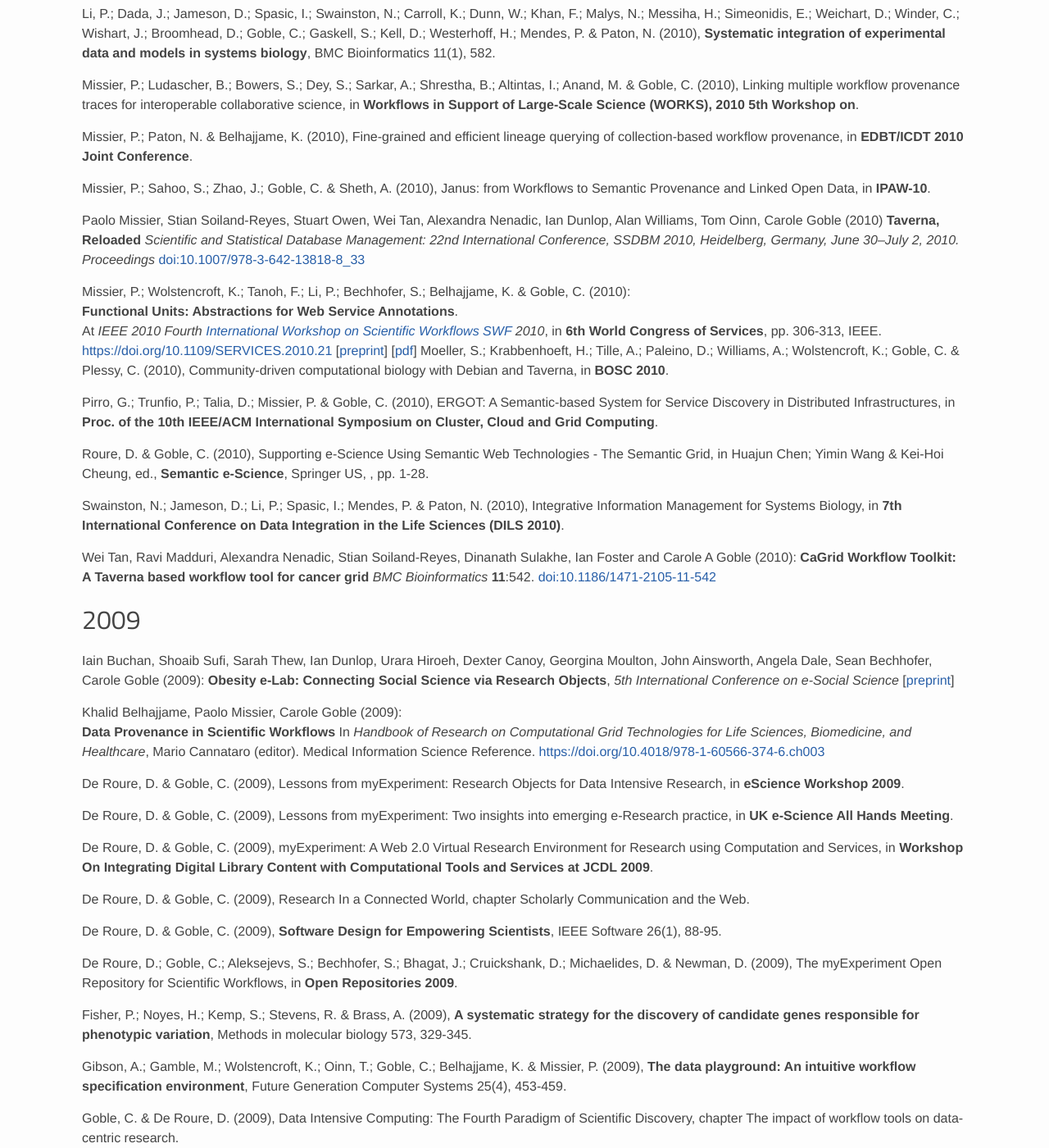
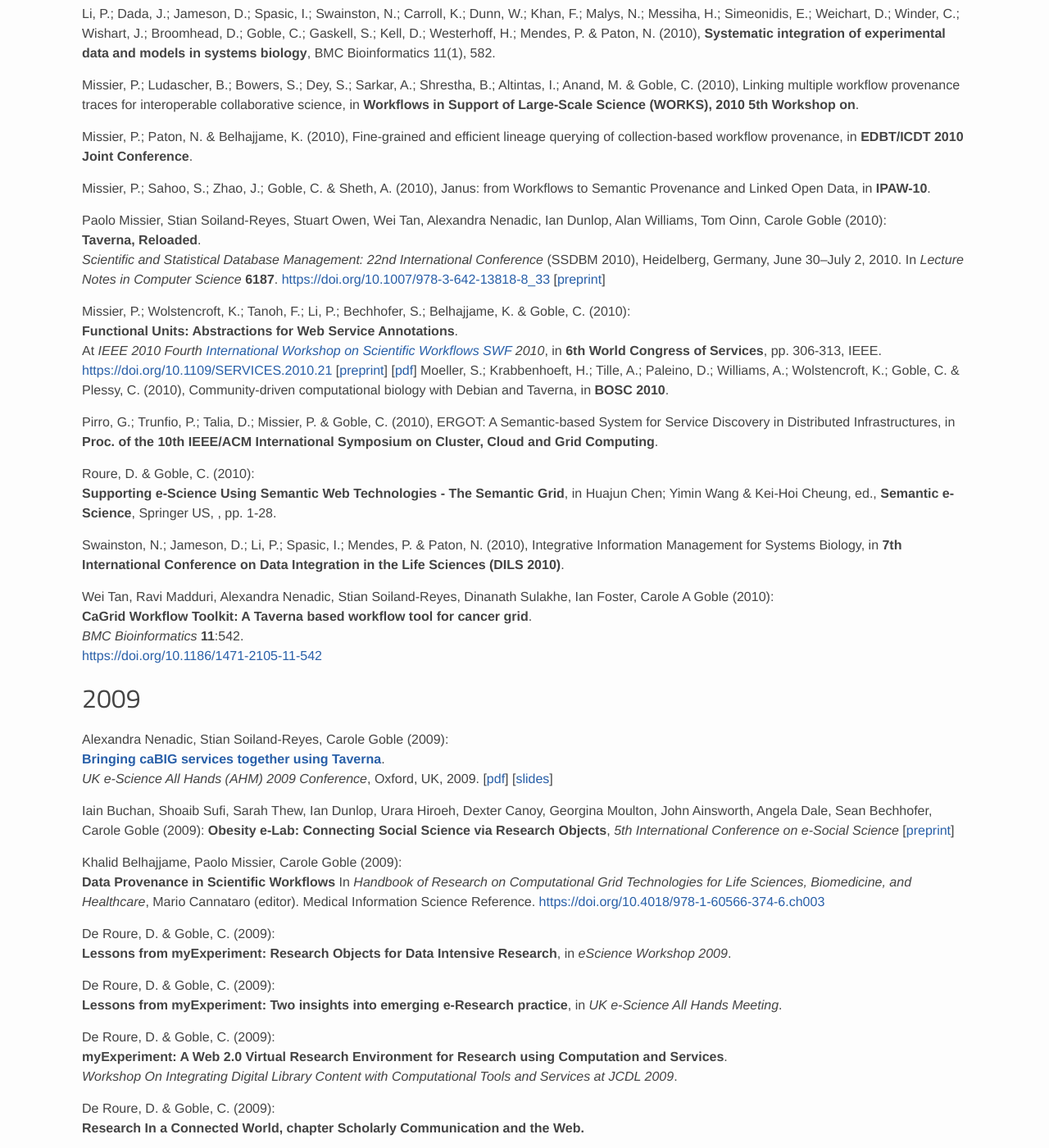
Before and after one commit to eScienceLab/eScienceLab.github.io, a Jekyll site: the page built from publications/archive.md, in a window 1280 px wide and 1400 px high, scrolled down 3633 px. Shown: the whole window at 82% size. Built offline with Jekyll 4.4.1, drawn with Linux system fonts in a browser that asks for light colours; comment, search, counter and statistics services are not loaded; some of the changed text lies outside the part shown.

Commit message:
caGrid preprints

```diff
--- a/publications/archive.md
+++ b/publications/archive.md
@@ -178,13 +178,12 @@
 
 Missier, P.; Sahoo, S.; Zhao, J.; Goble, C. & Sheth, A. (2010), Janus: from Workflows to Semantic Provenance and Linked Open Data, in **IPAW-10**.
 
-
-Paolo Missier, Stian Soiland-Reyes, Stuart Owen, Wei Tan, Alexandra Nenadic, Ian Dunlop, Alan Williams, Tom Oinn, Carole Goble (2010)
-**Taverna, Reloaded**
-_Scientific and Statistical Database Management: 22nd International Conference, SSDBM 2010, Heidelberg, Germany, June 30--July 2, 2010. Proceedings_
-[doi:10.1007/978-3-642-13818-8_33](http://dx.doi.org/10.1007/978-3-642-13818-8_33)
-
-
+Paolo Missier, Stian Soiland-Reyes, Stuart Owen, Wei Tan, Alexandra Nenadic, Ian Dunlop, Alan Williams, Tom Oinn, Carole Goble (2010):
+**Taverna, Reloaded**.
+_Scientific and Statistical Database Management: 22nd International Conference_ (SSDBM 2010), Heidelberg, Germany, June 30--July 2, 2010.
+In _Lecture Notes in Computer Science_ **6187**.
+<https://doi.org/10.1007/978-3-642-13818-8_33>
+[[preprint](https://www.research.manchester.ac.uk/portal/files/61957309/paper_125.pdf)]
 
 Missier, P.; Wolstencroft, K.; Tanoh, F.; Li, P.; Bechhofer, S.; Belhajjame, K. & Goble, C. (2010):
 **Functional Units: Abstractions for Web Service Annotations**.
@@ -194,24 +193,26 @@
 [[pdf](https://www.research.manchester.ac.uk/portal/files/195082966/FU_SWF.pdf)]
 Moeller, S.; Krabbenhoeft, H.; Tille, A.; Paleino, D.; Williams, A.; Wolstencroft, K.; Goble, C. & Plessy, C. (2010), Community-driven computational biology with Debian and Taverna, in **BOSC 2010**.
 
-
 Pirro, G.; Trunfio, P.; Talia, D.; Missier, P. & Goble, C. (2010), ERGOT: A Semantic-based System for Service Discovery in Distributed Infrastructures, in **Proc. of the 10th IEEE/ACM International Symposium on Cluster, Cloud and Grid Computing**.
 
-
-Roure, D. & Goble, C. (2010), Supporting e-Science Using Semantic Web Technologies - The Semantic Grid, in Huajun Chen; Yimin Wang & Kei-Hoi Cheung, ed., **Semantic e-Science**, Springer US, , pp. 1-28.
-
+Roure, D. & Goble, C. (2010):
+**Supporting e-Science Using Semantic Web Technologies - The Semantic Grid**, in Huajun Chen; Yimin Wang & Kei-Hoi Cheung, ed., **Semantic e-Science**, Springer US, , pp. 1-28.
 
 Swainston, N.; Jameson, D.; Li, P.; Spasic, I.; Mendes, P. & Paton, N. (2010), Integrative Information Management for Systems Biology, in **7th International Conference on Data Integration in the Life Sciences (DILS 2010)**.
 
-
-Wei Tan, Ravi Madduri, Alexandra Nenadic, Stian Soiland-Reyes, Dinanath Sulakhe, Ian Foster and Carole A Goble (2010):
-**CaGrid Workflow Toolkit: A Taverna based workflow tool for cancer grid**
+Wei Tan, Ravi Madduri, Alexandra Nenadic, Stian Soiland-Reyes, Dinanath Sulakhe, Ian Foster, Carole A Goble (2010):
+**CaGrid Workflow Toolkit: A Taverna based workflow tool for cancer grid**.
 _BMC Bioinformatics_ **11**:542.
-[doi:10.1186/1471-2105-11-542](http://dx.doi.org/10.1186/1471-2105-11-542)
+<https://doi.org/10.1186/1471-2105-11-542>
 
 
 ## 2009
 
+Alexandra Nenadic, Stian Soiland‐Reyes, Carole Goble (2009):
+[**Bringing caBIG services together using Taverna**](https://www.research.manchester.ac.uk/portal/en/publications/bringing-cabig-services-together-using-taverna(db95e519-11ab-4d92-bf35-eeb447afe166).html).
+_UK e‐Science All Hands (AHM) 2009 Conference_, Oxford, UK, 2009.
+[[pdf](https://www.research.manchester.ac.uk/portal/files/28600665/POST-PEER-REVIEW-PUBLISHERS.PDF)]
+[[slides](https://www.slideshare.net/soilandreyes/bringing-cabig-services-together-using-taverna)]
 
 Iain Buchan, Shoaib Sufi, Sarah Thew, Ian Dunlop, Urara Hiroeh, Dexter Canoy, Georgina Moulton, John Ainsworth, Angela Dale, Sean Bechhofer, Carole Goble (2009): **Obesity e-Lab: Connecting Social Science via Research Objects**, _5th International Conference on e-Social Science_ [[preprint](https://www.research.manchester.ac.uk/portal/en/publications/obesity-elab(4030a506-ba67-495c-981d-5f8f877404b8).html)]
 
@@ -280,20 +283,23 @@
 Sroka, J.; Hidders, J.; Missier, P. & Goble, C. (2009), **A formal semantics for the Taverna 2 workflow model**, Journal of Computer and System Sciences 76(6), 490-508.
 
 Wei Tan, Kyle Chard, Dinanath Sulakhe, Ravi Madduri, Ian Foster, Stian Soiland‐Reyes, Carole Goble (2009):
-**Scientific workflows as services in caGrid: a Taverna and gRAVI approach**
+**Scientific workflows as services in caGrid: a Taverna and gRAVI approach**.
 _IEEE International Conference on Web Services (ICWS 2009)_
-[doi:10.1109/ICWS.2009.19](http://dx.doi.org/10.1109/ICWS.2009.19)
-[[escholar]](https://www.escholar.manchester.ac.uk/uk-ac-man-scw:192018)
+<https://doi.org/10.1109/ICWS.2009.19>
+[[preprint](https://www.research.manchester.ac.uk/portal/files/58596272/icws2009_tan_cagrid_taverna_gravi_submitted_preprint.pdf)]
 
+Wei Tan, Paolo Missier, Ian Foster, Ravi Madduri, David De Roure, Carole Goble (2009):
+[**A comparison of using Taverna and BPEL in building scientific workflows: the case of caGrid**](https://www.research.manchester.ac.uk/portal/en/publications/a-comparison-of-using-taverna-and-bpel-in-building-scientific-workflows-the-case-of-cagrid(723326bc-961a-4793-9a4c-8b35c0ec9256).html).
+_Concurrency and Computation: Practice and Experience_ **22*(9) 1098-1117
+<https://doi.org/10.1002/cpe.1547>
+[[PMC2901112]](https://identifiers.org/pmc/PMC2901112)
+[[pdf](https://www.research.manchester.ac.uk/portal/files/209157223/nihms155372.pdf)]
 
-Wei Tan, Paolo Missier, Ian Foster,  Ravi Madduri, David De Roure, Carole Goble (2009):
-**A comparison of using Taverna and BPEL in building scientific workflows: the case of caGrid**
-_Concurrency and Computation: Practice and Experience_ **22*(9) 1098-1117
-[doi:10.1002/cpe.1547](http://dx.doi.org/10.1002/cpe.1547)
-
-
-Tan, W.; Missier, P.; Madduri, R. & Foster, I. (2009), Building Scientific Workflow with Taverna and BPEL: A Comparative Study in caGrid, in **Service-Oriented Computing - ICSOC 2008 Workshops**, Springer Berlin / Heidelberg, , pp. 118-129.
-
+Wei Tan, Paolo Missier, Ravi Madduri, Ian Foster (2009):
+[**Building Scientific Workflow with Taverna and BPEL: A Comparative Study in caGrid**](https://www.research.manchester.ac.uk/portal/en/publications/building-scientific-workflow-with-taverna-and-bpel(27097dd0-f2c3-468a-83f5-89b29fcdd298).html).
+_ICSOC 2008 International Workshops_, Sydney, Australia, December 1st, 2008, Revised Selected Papers.
+<https://doi.org/10.1007/978-3-642-01247-1_11>
+[[pdf](https://www.research.manchester.ac.uk/portal/files/62488982/bpel_taverna_wesoa_081219.pdf)]
 
 Wassink, I.; van der Vet, P. E.; Wolstencroft, K.; Neerincx, P. B. T.; Roos, M.; Rauwerda, H. & Breit, T. (2009), Analysing scientific workflows: why workflows not only connect web services, in **IEEE Congress on Services**.
 
```
Also changed, not shown: other parts of publications/archive.md (+12 -10 lines).
